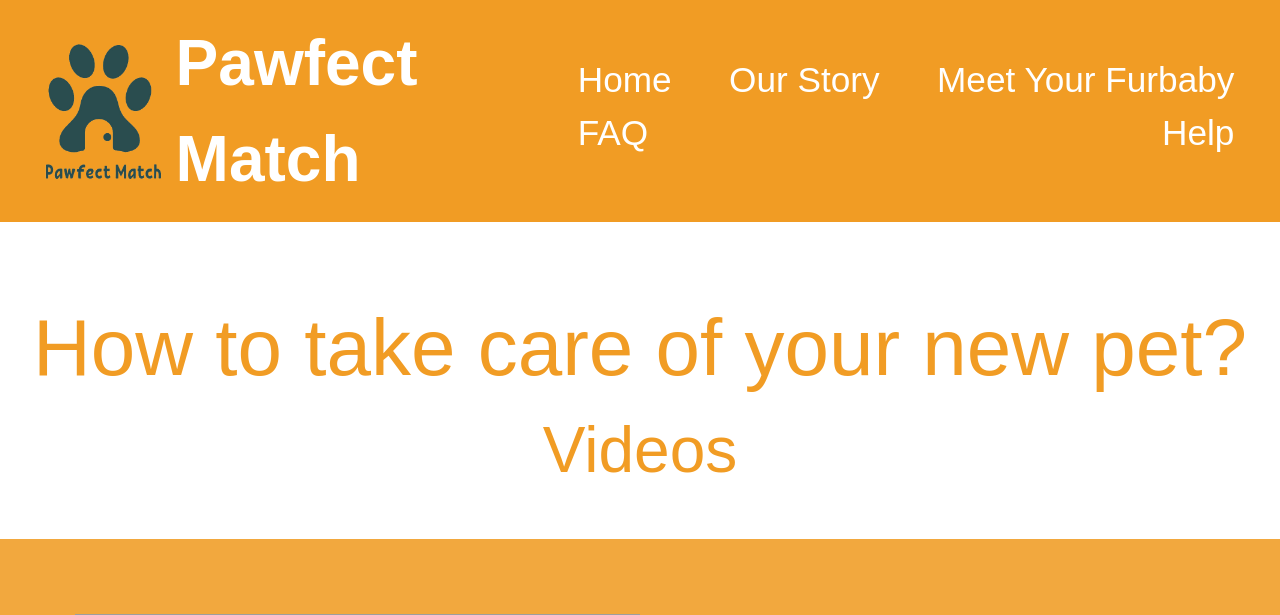
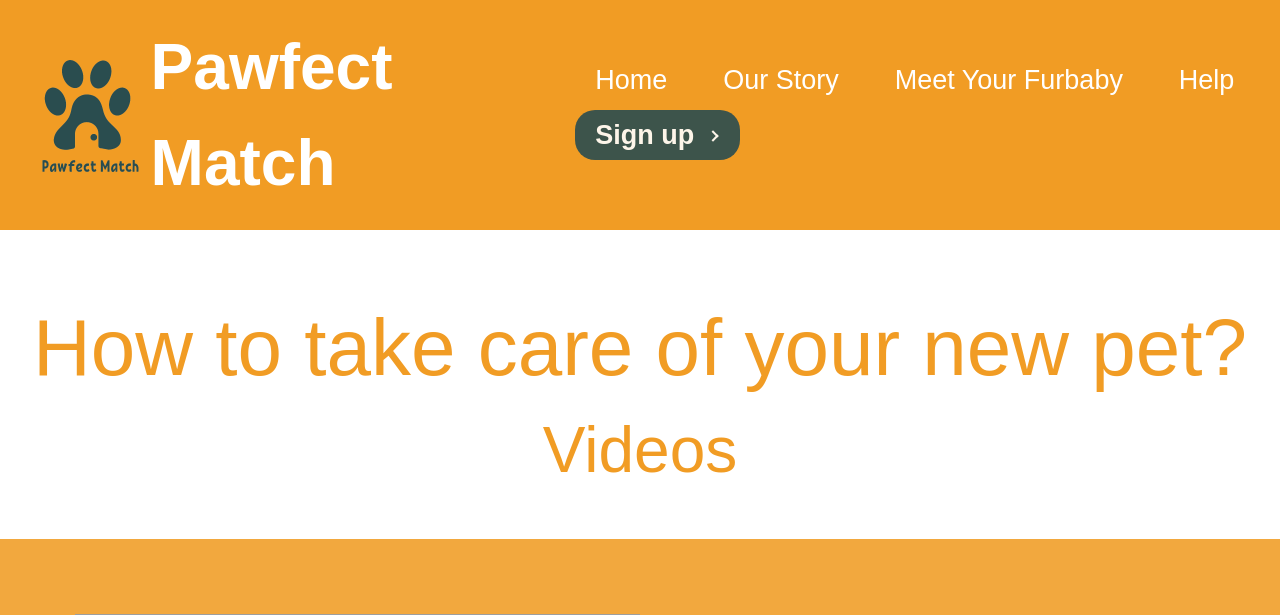
Before and after one commit to miguelcarlofajardo/2itg_Grp6_Pawfect-Match, a PHP site: page /article/video.php in a window 1280 px wide. Shown: the top 615 px of the page. Run offline with PHP 8.4, Linux system fonts and the light colour scheme; some web fonts are replaced; grey boxes are pictures that could not be loaded.

Commit message:
Added login+signup+updates. 04/29

```diff
--- a/components/footer.php
+++ b/components/footer.php
@@ -10,7 +10,9 @@
             <div class="footer-col">
                 <h4>About Us</h4>
                 <p class="about">
-                    Pawfect Match
+                At our core, we believe that getting a pet not only enriches your life but also
+                the life of the animal you are adopting. We appreciate you considering adoption,
+                and we genuinely hope that our website can assist you in finding your Pawfect Match.
                 </p>
             </div>
             <div class="footer-col">
--- a/components/navbar.php
+++ b/components/navbar.php
@@ -1,7 +1,8 @@
 <link rel="stylesheet" href="../css/navbar.css">
+<link rel="stylesheet" href="../css/login.css">
 <header>
         <a href="#" class="logo">
-            <img src="../home/img/PM-transparent green-logo.png" alt="Pawfect Match Logo" class="Logo" width="150" height="150">
+            <img src="../home/img/PM-transparent green-logo.png" alt="Pawfect Match Logo" class="Logo" width="125" height="125">
             <span class="brand-name">Pawfect Match</span>
         </a>
 
@@ -9,9 +10,15 @@
             <li><a href="../home/index.php">Home</a></li>
             <li><a href="../about/ourstory.php">Our Story</a></li>
             <li><a href="../gallery/petlist.php">Meet Your Furbaby</a></li>
-            <li><a href="#">FAQ</a></li>
-            <li><a href="../article/articles.php">Help</a></li>
+            <li><a href="../article/article.php">Help</a></li>
+            <button onclick="document.getElementById('id01').style.display='block'" style="width:auto;">
+                Sign up
+                <div class="arrow-wrapper">
+                    <div class="arrow"></div>
+                </div>
+            </button>
         </ul>
 
         <div class="bx bx-menu" id="menu-icon"></div>
+        <div><?php require_once '../forms/signup.php'?></div>
 </header>
--- a/css/footer.css
+++ b/css/footer.css
@@ -56,7 +56,8 @@ ul{
 
 .about{
   font-family: 'Josefin Sans', sans-serif;
-  font-size: large;
+  font-size: 17px;
+  text-align: justify;
 }
 
 .footer{
--- a/css/navbar.css
+++ b/css/navbar.css
@@ -4,7 +4,7 @@
     margin: 0;
     box-sizing: border-box;
     font-family: 'Dongle', sans-serif;
-    font-size: xx-large;
+    font-size: large;
     text-decoration: none;
     list-style: none;
 }
@@ -34,6 +34,69 @@ header{
     background-color: var(--text-color);
     height: fit-content;
 }
+/*Login/Signup Button*/
+button {
+  --primary-color: #2a4d50;
+  --secondary-color: #fff;
+  --hover-color: #111;
+  --arrow-width: 10px;
+  --arrow-stroke: 2px;
+  box-sizing: border-box;
+  border: 0;
+  border-radius: 20px;
+  color: var(--secondary-color);
+  background: var(--primary-color);
+  display: flex;
+  padding-left: 30px;
+  transition: 0.2s background;
+  align-items: center;
+  gap: 0.6em;
+  font-weight: bold;
+  font-size: 27px;
+  height: 50px;
+  width: 140px;
+}
+
+button .arrow-wrapper {
+  display: flex;
+  justify-content: center;
+  align-items: center;
+}
+
+button .arrow {
+  margin-top: 1px;
+  width: var(--arrow-width);
+  background: var(--primary-color);
+  height: var(--arrow-stroke);
+  position: relative;
+  transition: 0.2s;
+}
+
+button .arrow::before {
+  content: "";
+  box-sizing: border-box;
+  position: absolute;
+  border: solid var(--secondary-color);
+  border-width: 0 var(--arrow-stroke) var(--arrow-stroke) 0;
+  display: inline-block;
+  top: -3px;
+  right: 3px;
+  transition: 0.2s;
+  padding: 3px;
+  transform: rotate(-45deg);
+}
+
+button:hover {
+  background-color: var(--hover-color);
+}
+
+button:hover .arrow {
+  background: var(--secondary-color);
+}
+
+button:hover .arrow:before {
+  right: 0;
+}
 /*Logo & Text Property*/
 .logo{
     display: flex;
@@ -43,7 +106,7 @@ header{
 }
 .logo i{
     color: var(--main-color);
-    font-size: 28px;
+    font-size: 25px;
     margin-right: 3px;
     text-decoration: none;
 }
@@ -75,7 +138,7 @@ header{
 }
 .navbar a{
     color: var(--bg-color);
-    font-size: 1.1rem;
+    font-size: 27px;
     font-weight: 500;
     text-decoration: none;
     padding: 20px 0;
--- /dev/null
+++ b/css/signup.css
@@ -0,0 +1,112 @@
+body {font-family: Arial, Helvetica, sans-serif;}
+* {box-sizing: border-box;}
+
+/* Full-width input fields */
+input[type=text], input[type=password] {
+  width: 90%;
+  padding: 10px;
+  display: inline-block;
+  border: none;
+  background: #f1f1f1;
+}
+
+/* Add a background color when the inputs get focus */
+input[type=text]:focus, input[type=password]:focus {
+  background-color: #ddd;
+  outline: none;
+}
+
+/* Set a style for all buttons */
+button {
+  background-color: #2a4d50;
+  color: white;
+  padding: 14px 20px;
+  margin: 8px 0;
+  border: none;
+  cursor: pointer;
+  width: 100%;
+  opacity: 0.9;
+  text-align: center;
+}
+
+button:hover {
+  opacity:1;
+}
+
+/* Extra styles for the cancel button */
+.cancelbtn {
+  padding: 14px 20px;
+  background-color: #f44336;
+}
+
+/* Float cancel and signup buttons and add an equal width */
+.cancelbtn, .signupbtn {
+  float: left;
+  width: 50%;
+  align-items: center;
+}
+/* Extra styles for the Sign Up button */
+.signupbtn{
+    background: #4c9a2a;
+}
+
+/* Add padding to container elements */
+.container {
+  padding: 13px;
+  height:70%;
+}
+
+/* The Modal (background) */
+.modal {
+  display: none; /* Hidden by default */
+  position: fixed; /* Stay in place */
+  z-index: 1; /* Sit on top */
+  left: 0;
+  top: 0;
+  width: 100%; /* Full width */
+  height: 100%; /* Full height */
+  overflow: visible; /* Enable scroll if needed */
+  background-color: #2a4d50;
+  padding: 10px;
+}
+/* Paragraph */
+p{
+    font-size:28px;
+}
+
+/* Modal Content/Box */
+.modal-content {
+  background-color: #fefefe;
+  margin: 5% auto 15% auto; /* 5% from the top, 15% from the bottom and centered */
+  border: 1px solid #888;
+  width: 40%; /* Could be more or less, depending on screen size */
+}
+/* The Close Button (x) */
+.close {
+  position: absolute;
+  right: 35px;
+  top: 15px;
+  font-size: 40px;
+  font-weight: bold;
+  color: #f1f1f1;
+}
+
+.close:hover,
+.close:focus {
+  color: #f44336;
+  cursor: pointer;
+}
+
+/* Clear floats */
+.clearfix::after {
+  content: "";
+  clear: both;
+  display: table;
+}
+
+/* Change styles for cancel button and signup button on extra small screens */
+@media screen and (max-width: 300px) {
+  .cancelbtn, .signupbtn {
+     width: 100%;
+  }
+}
--- /dev/null
+++ b/forms/signup.php
@@ -0,0 +1,41 @@
+<link rel="stylesheet" href="../css/signup.css">
+<div id="id01" class="modal">
+  <span onclick="document.getElementById('id01').style.display='none'" class="close" title="Close Modal">&times;</span>
+  <form class="modal-content" action="/action_page.php">
+    <div class="container">
+      <h4>Sign Up</h4>
+      <p>Please fill in this form to create an account.</p>
+      <label for="email"><b>Email</b></label><br>
+      <input type="text" placeholder="Enter Email" name="email" required>
+
+      <label for="psw"><b>Password</b></label>
+      <input type="password" placeholder="Enter Password" name="psw" required>
+
+      <label for="psw-repeat"><b>Repeat Password</b></label>
+      <input type="password" placeholder="Repeat Password" name="psw-repeat" required>
+
+      <label>
+        <input type="checkbox" checked="checked" name="remember" style="margin-bottom:15px"> Remember me
+      </label>
+      <div class="clearfix">
+        <button type="button" onclick="document.getElementById('id01').style.display='none'" class="cancelbtn">Cancel</button>
+        <button type="submit" class="signupbtn">Sign Up</button>
+      </div>
+    </div>
+  </form>
+</div>
+
+<script>
+// Get the modal
+var modal = document.getElementById('id01');
+
+// When the user clicks anywhere outside of the modal, close it
+window.onclick = function(event) {
+  if (event.target == modal) {
+    modal.style.display = "none";
+  }
+}
+</script>
+
+</body>
+</html>
```
Also changed, not shown: css/login.css (added, +179 -0 lines), forms/login.php (added, +36 -0 lines).
